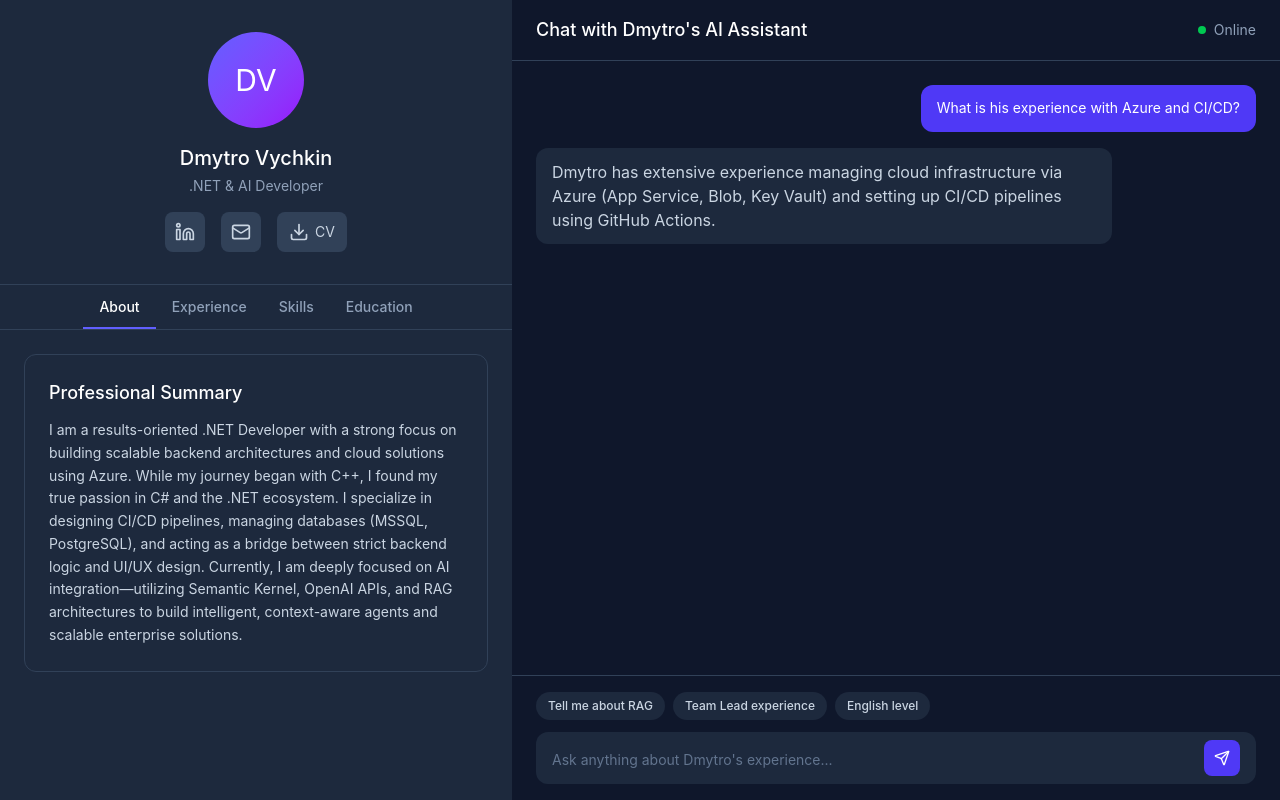
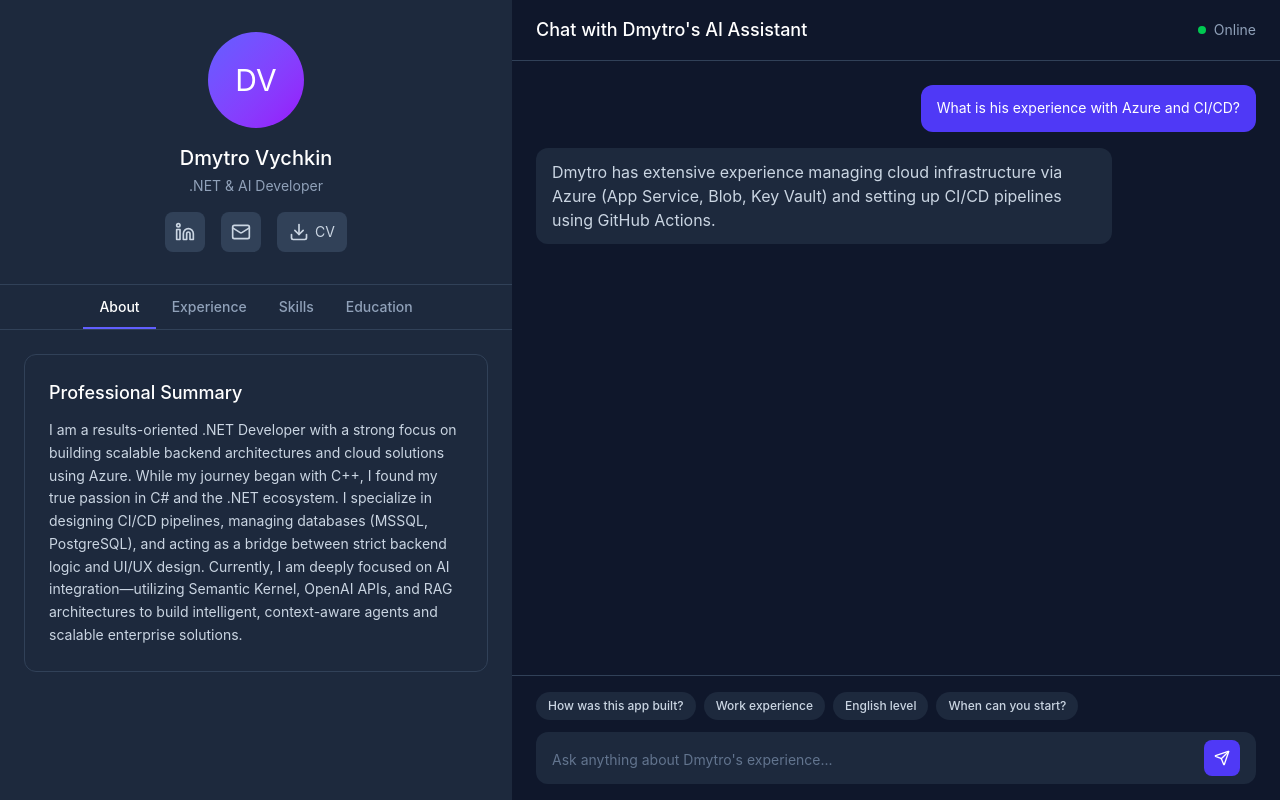
Before and after one commit to vichukin/Cvapplicationclientside, a React (Vite) app: page / in a window 1280 px wide. Built offline with nearby package versions, Linux system fonts and the light colour scheme.

Commit message:
Update files from Figma Make

```diff
--- a/src/app/components/ChatInterface.tsx
+++ b/src/app/components/ChatInterface.tsx
@@ -27,9 +27,10 @@ interface ChatInterfaceProps {
 }
 
 const suggestedPrompts = [
-  'Tell me about RAG',
-  'Team Lead experience',
-  'English level'
+  'How was this app built?',
+  'Work experience',
+  'English level',
+  'When can you start?'
 ];
 
 export function ChatInterface({
```
